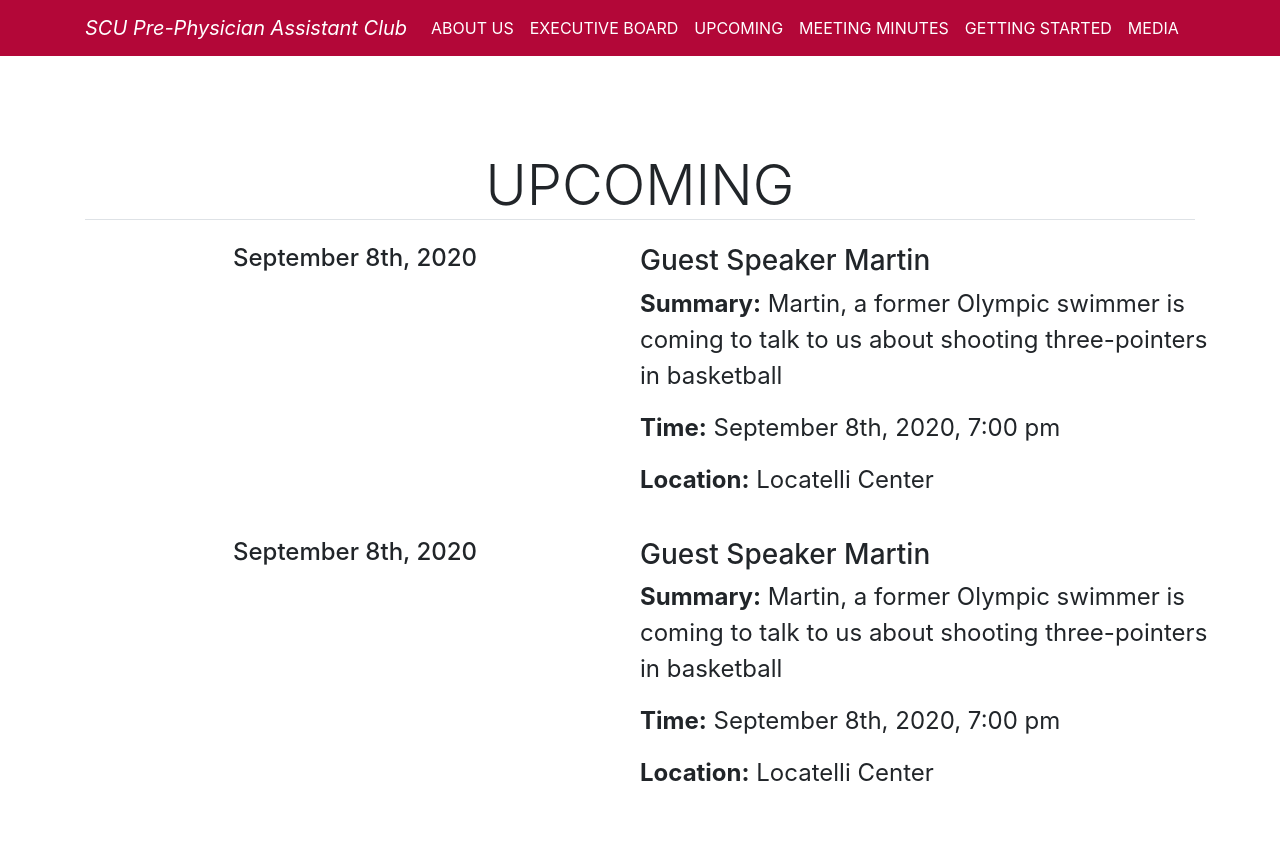
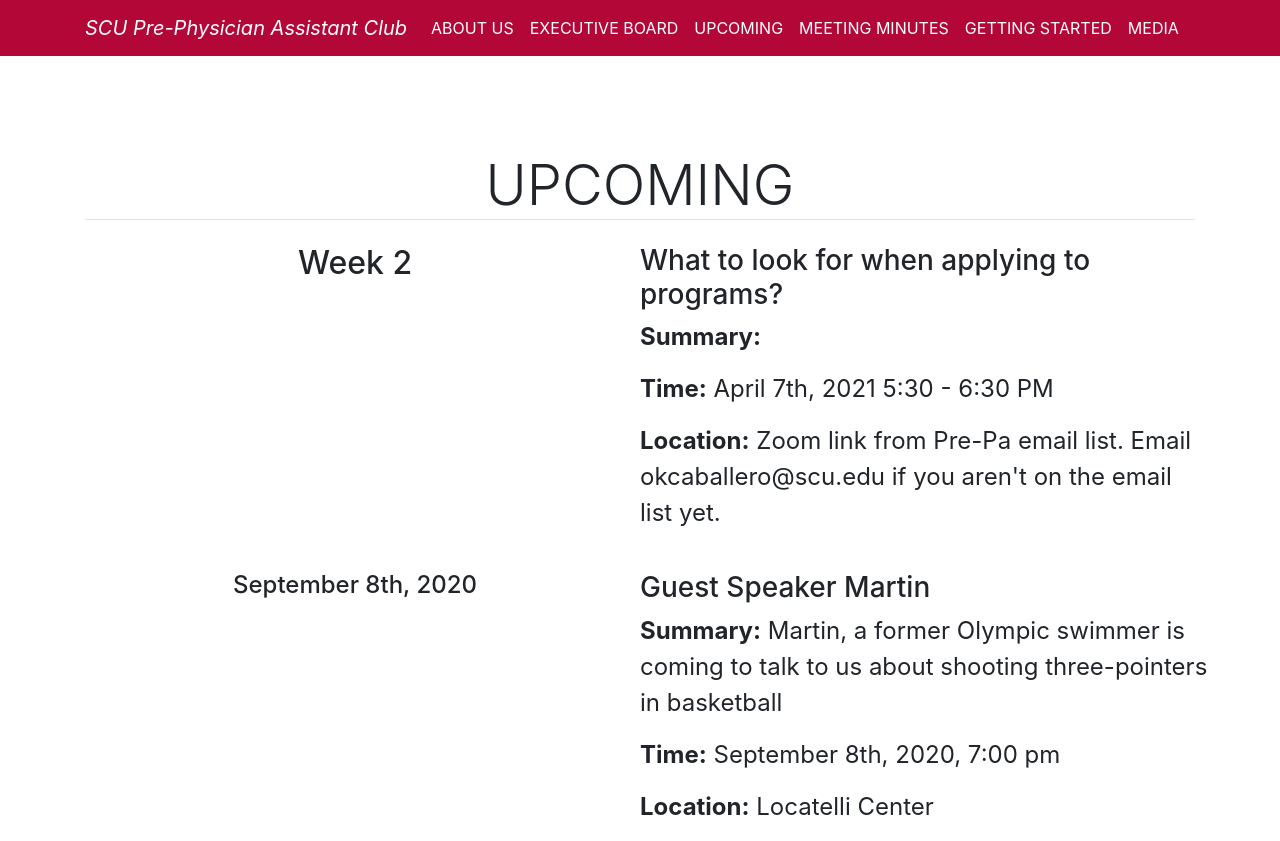
Before and after one commit to martian0718/SCU-PrePA-Club, a plain HTML site: page subpages/schedule.html in a window 1280 px wide. Before the commit the page ends 807 px from the top, so only its background shows below. Drawn offline with nearby package versions, Linux system fonts and the light colour scheme.

Commit message:
Added information about week 2 in schedule.html

```diff
--- a/subpages/schedule.html
+++ b/subpages/schedule.html
@@ -57,22 +57,22 @@
       <div class="row mt-4">
         <div class="col-lg-6">
           <div class="row d-flex justify-content-center align-items-center">
-            <h4>September 8th, 2020</h4>
+            <h2>Week 2</h2>
           </div>
         </div>
         <div class="col-lg-6">
           <div class="row">
-            <h3>Guest Speaker Martin</h4>
+            <h3>What to look for when applying to programs?</h4>
           </div>
           <div class="row">
-            <p style = "font-size: 1.5em;"><b>Summary:</b> Martin, a former Olympic swimmer is coming to talk to us about shooting three-pointers in basketball</p>
+            <p style = "font-size: 1.5em;"><b>Summary:</b></p>
           </div>
           <div class="row">
-            <p style = "font-size: 1.5em;"><b>Time:</b> September 8th, 2020, 7:00 pm</p>
+            <p style = "font-size: 1.5em;"><b>Time:</b> April 7th, 2021 5:30 - 6:30 PM </p>
 
           </div>
           <div class="row">
-            <p style = "font-size: 1.5em;"><b>Location:</b> Locatelli Center</p>
+            <p style = "font-size: 1.5em;"><b>Location:</b> Zoom link from Pre-Pa email list. Email okcaballero@scu.edu if you aren't on the email list yet.</p>
 
           </div>
         </div>
```
